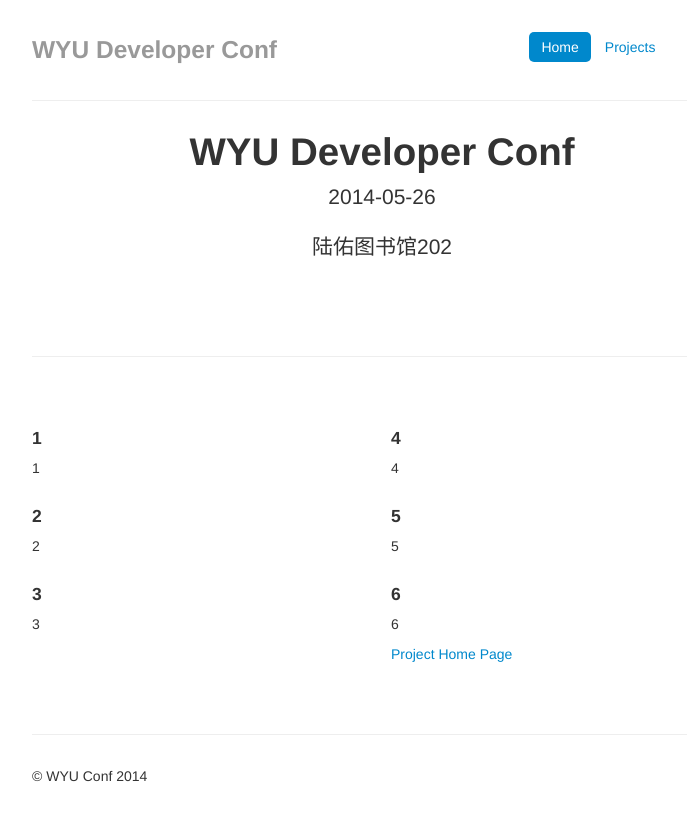
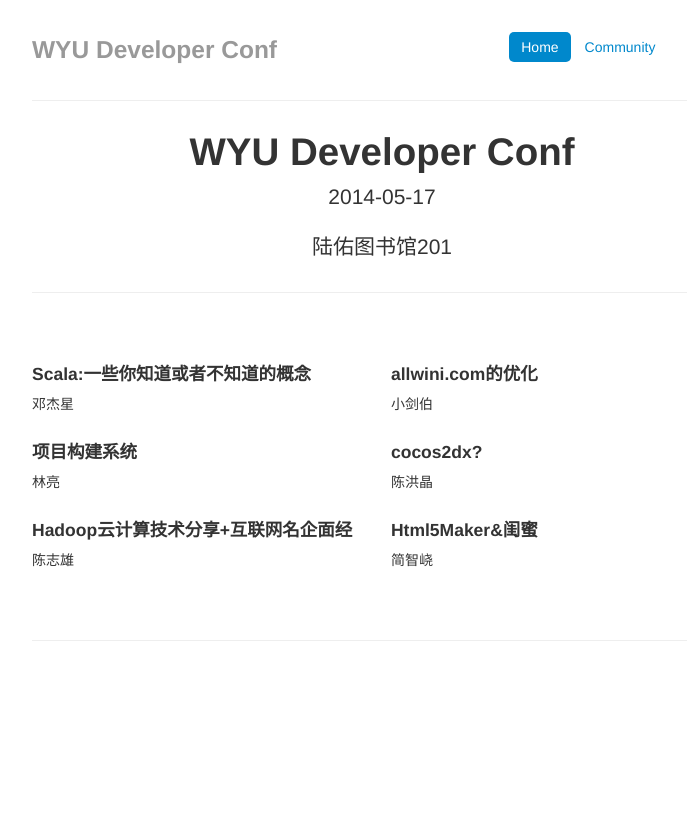
Before and after one commit to WuyiUniversity/WuyiUniversity.github.io, a plain HTML site: page index.html in a window 1280 px wide. Shown: the whole page, without its empty margins (258-945 px from the left). Drawn offline with nearby package versions, Linux system fonts and the light colour scheme.

Commit message:
update home pgae

```diff
--- a/index.html
+++ b/index.html
@@ -1,7 +1,7 @@
 <html lang="en">
 <head>
     <meta charset="utf-8">
-    <title>Home WYU</title>
+    <title>WYU on Github</title>
     <meta name="viewport" content="width=device-width, initial-scale=1.0">
     <meta name="description" content="">
     <meta name="author" content="">
@@ -69,7 +69,7 @@
     <div class="masthead">
         <ul class="nav nav-pills pull-right">
             <li class="active"><a href="#">Home</a></li>
-            <li><a href="https://github.com/EManual">Projects</a></li>
+            <li><a href="https://github.com/WuyiUniversity">Community</a></li>
             <li><a href="#" style="visibility: hidden">About</a></li>
         </ul>
         <h3 class="muted">WYU Developer Conf</h3>
@@ -80,52 +80,49 @@
     <div class="text-center">
         <h1>WYU Developer Conf</h1>
 
-        <p class="lead">2014-05-26 </p>
+        <p class="lead">2014-05-17 </p>
 
-        <p class="lead">陆佑图书馆202</p>
-        <a id="download" class="btn btn-large btn-success" style="visibility: hidden"
-           href="released/java/EManual_for_JavaV1.0.0.apk">Download
-            Now</a>
+        <p class="lead">陆佑图书馆201</p>
+
     </div>
 
     <hr>
 
     <div class="row-fluid marketing">
         <div class="span6">
-            <h4>1</h4>
+            <h4>Scala:一些你知道或者不知道的概念</h4>
 
-            <p>1</p>
+            <p>邓杰星</p>
 
-            <h4>2</h4>
+            <h4>项目构建系统</h4>
 
-            <p>2</p>
+            <p>林亮</p>
 
-            <h4>3</h4>
+            <h4>Hadoop云计算技术分享+互联网名企面经</h4>
 
-            <p>3</p>
+            <p>陈志雄</p>
         </div>
 
         <div class="span6">
-            <h4>4</h4>
+            <h4>allwini.com的优化</h4>
 
-            <p>4</p>
+            <p>小剑伯</p>
 
-            <h4>5</h4>
+            <h4>cocos2dx?</h4>
 
-            <p> 5</p>
+            <p>陈洪晶</p>
 
-            <h4>6</h4>
+            <h4>Html5Maker&闺蜜</h4>
 
-            <p>6</p>
+            <p>简智峣</p>
 
-            <a href="https://github.com/EManual"><p>Project Home Page</p></a>
         </div>
     </div>
 
     <hr>
 
     <div class="footer">
-        <p>© WYU Conf 2014</p>
+       <!-- <p>© WYU Conf 2014</p> -->
     </div>
 
 </div>
```
